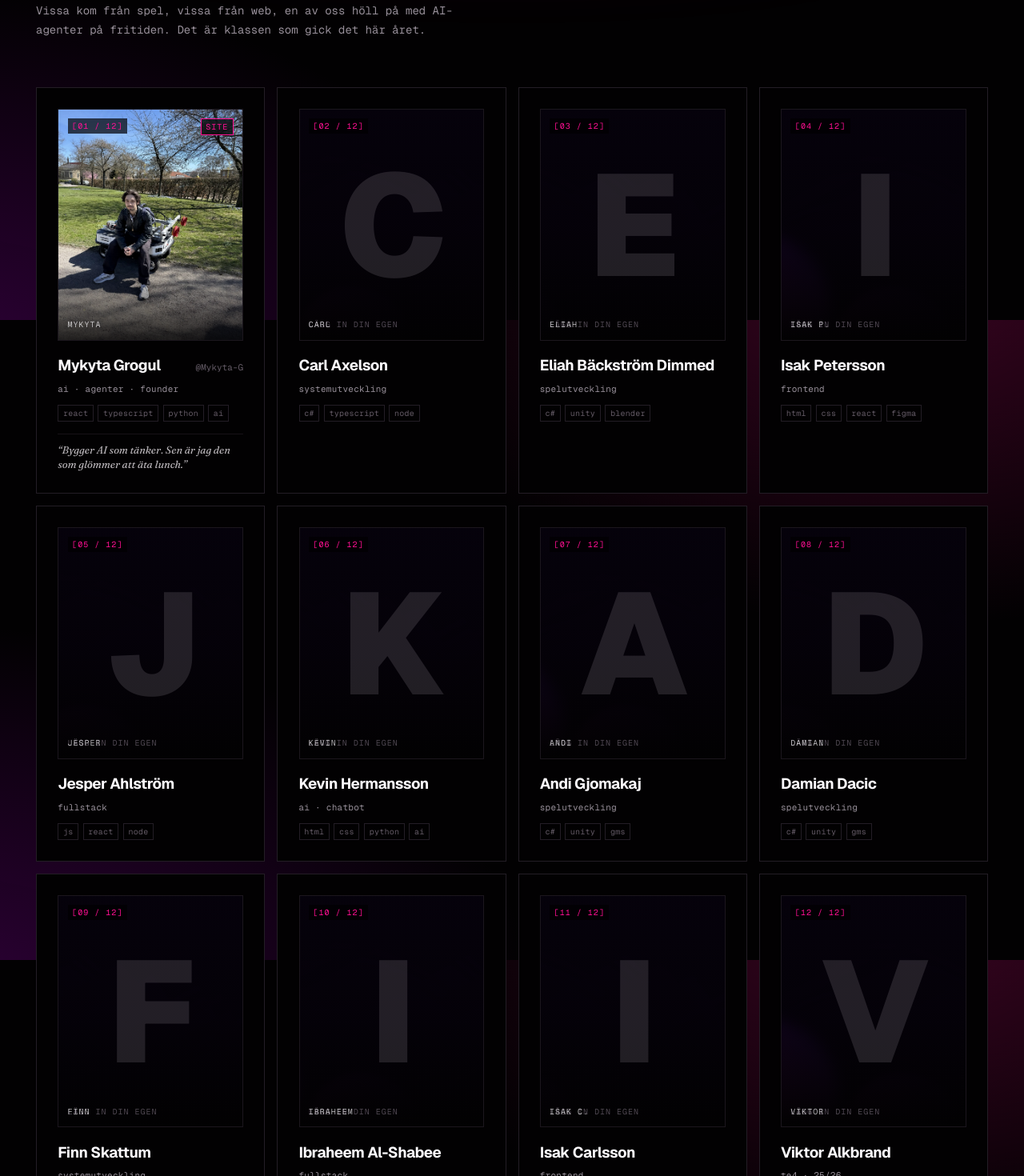
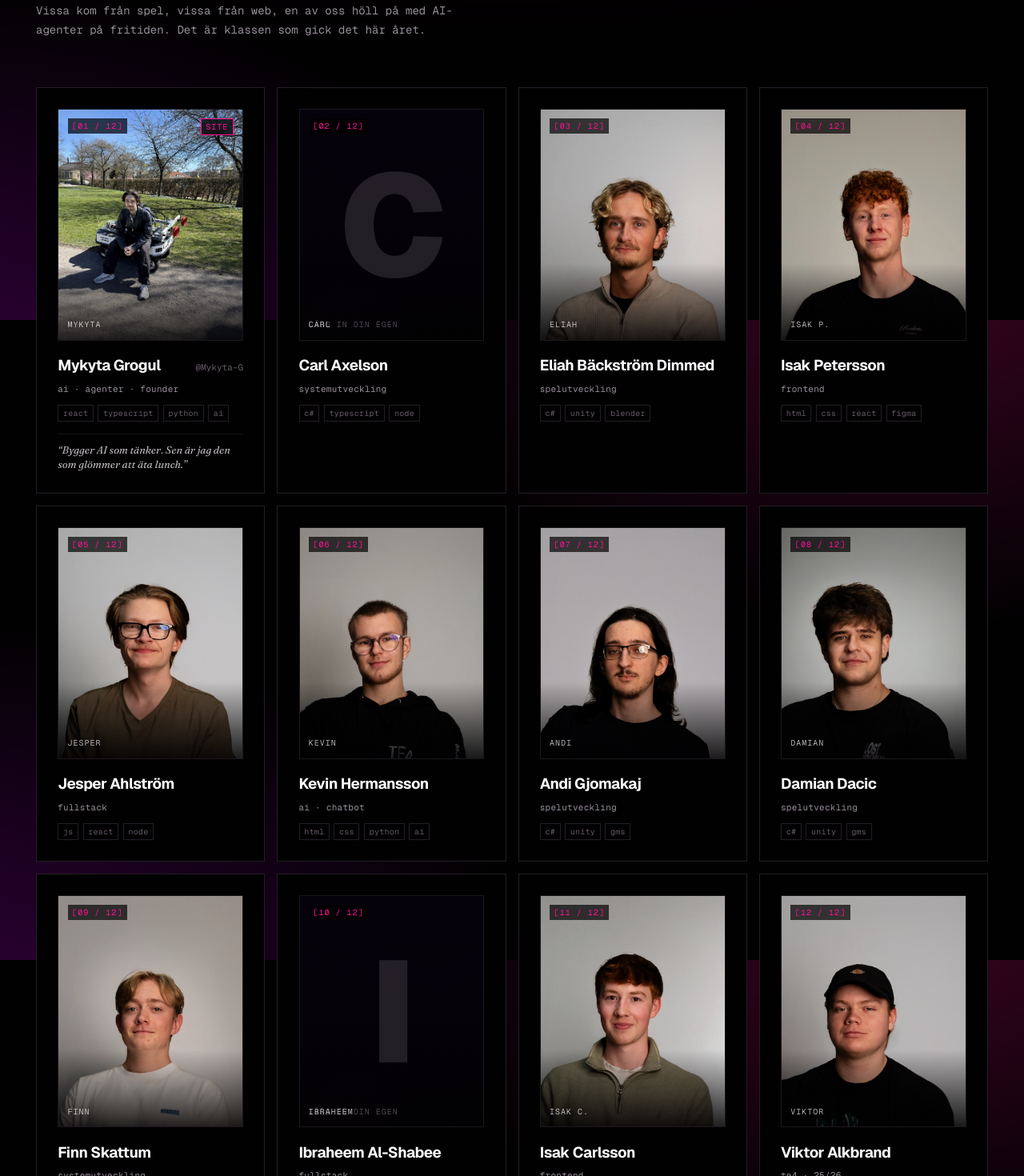
Before and after one commit to NTIG-Helsingborg/TE4_25-26_SITE, a React (Vite) app: page / in a window 1280 px wide. Shown: the part 1200-2670 px from the top of the page at 80% size. Built offline with nearby package versions, Linux system fonts and the light colour scheme.

Commit message:
profile pic

```diff
--- a/src/data/students.ts
+++ b/src/data/students.ts
@@ -44,6 +44,7 @@ export const students: Student[] = [
     shortName: 'Eliah',
     role: { sv: 'spelutveckling', en: 'game dev' },
     stack: ['C#', 'Unity', 'Blender'],
+    photo: '/photos/portrait-07.jpg',
   },
   {
     id: 'isak-p',
@@ -51,6 +52,7 @@ export const students: Student[] = [
     shortName: 'Isak P.',
     role: { sv: 'frontend', en: 'frontend' },
     stack: ['HTML', 'CSS', 'React', 'Figma'],
+    photo: '/photos/portrait-04.jpg',
   },
   {
     id: 'jesper',
@@ -58,6 +60,7 @@ export const students: Student[] = [
     shortName: 'Jesper',
     role: { sv: 'fullstack', en: 'fullstack' },
     stack: ['JS', 'React', 'Node'],
+    photo: '/photos/portrait-05.jpg',
   },
   {
     id: 'kevin',
@@ -65,6 +68,7 @@ export const students: Student[] = [
     shortName: 'Kevin',
     role: { sv: 'AI · chatbot', en: 'AI · chatbot' },
     stack: ['HTML', 'CSS', 'Python', 'AI'],
+    photo: '/photos/portrait-01.jpg',
   },
   {
     id: 'andi',
@@ -72,6 +76,7 @@ export const students: Student[] = [
     shortName: 'Andi',
     role: { sv: 'spelutveckling', en: 'game dev' },
     stack: ['C#', 'Unity', 'GMS'],
+    photo: '/photos/portrait-09.jpg',
   },
   {
     id: 'damian',
@@ -79,6 +84,7 @@ export const students: Student[] = [
     shortName: 'Damian',
     role: { sv: 'spelutveckling', en: 'game dev' },
     stack: ['C#', 'Unity', 'GMS'],
+    photo: '/photos/portrait-02.jpg',
   },
   {
     id: 'finn',
@@ -86,6 +92,7 @@ export const students: Student[] = [
     shortName: 'Finn',
     role: { sv: 'systemutveckling', en: 'systems' },
     stack: ['Python', 'Java', 'Node'],
+    photo: '/photos/portrait-06.jpg',
   },
   {
     id: 'ibraheem',
@@ -100,6 +107,7 @@ export const students: Student[] = [
     shortName: 'Isak C.',
     role: { sv: 'frontend', en: 'frontend' },
     stack: ['HTML', 'CSS', 'React'],
+    photo: '/photos/portrait-08.jpg',
   },
   {
     id: 'viktor',
@@ -107,5 +115,6 @@ export const students: Student[] = [
     shortName: 'Viktor',
     role: { sv: 'te4 · 25/26', en: 'te4 · 25/26' },
     stack: ['TE4'],
+    photo: '/photos/portrait-10.jpg',
   },
 ]
```
